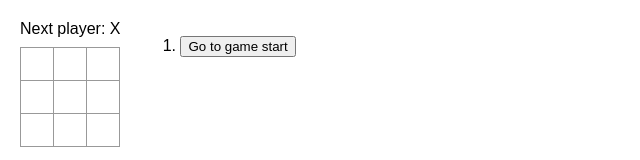
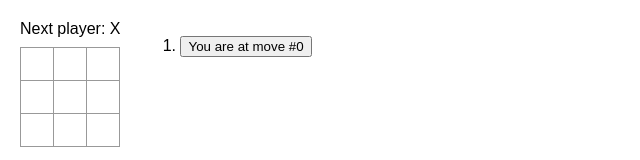
Before and after one commit to watate/tictactoe, a React (Create React App) app: page / in a window 1280 px wide. Shown: the top 160 px of the page, without its empty margins (0-640 px from the left). Built offline with nearby package versions, Linux system fonts and the light colour scheme.

Commit message:
Feature: You are at move X

```diff
--- a/src/App.js
+++ b/src/App.js
@@ -67,7 +67,9 @@ export default function Game() {
 
   const moves = history.map((squares, move) => {
     let description;
-    if (move > 0) {
+    if (move === currentMove) {
+      description = "You are at move #" + move;
+    } else if (move > 0) {
       description = "Go to move #" + move;
     } else {
       description = "Go to game start";
```
